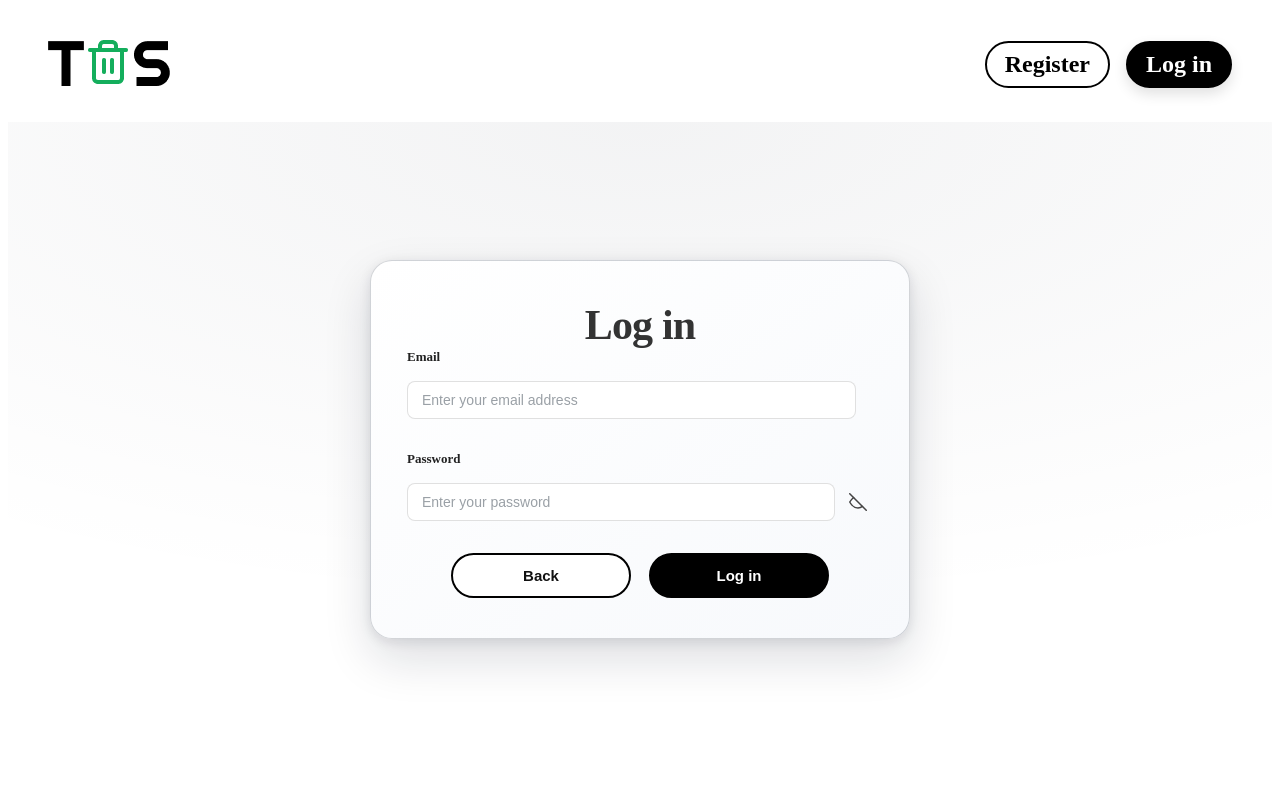
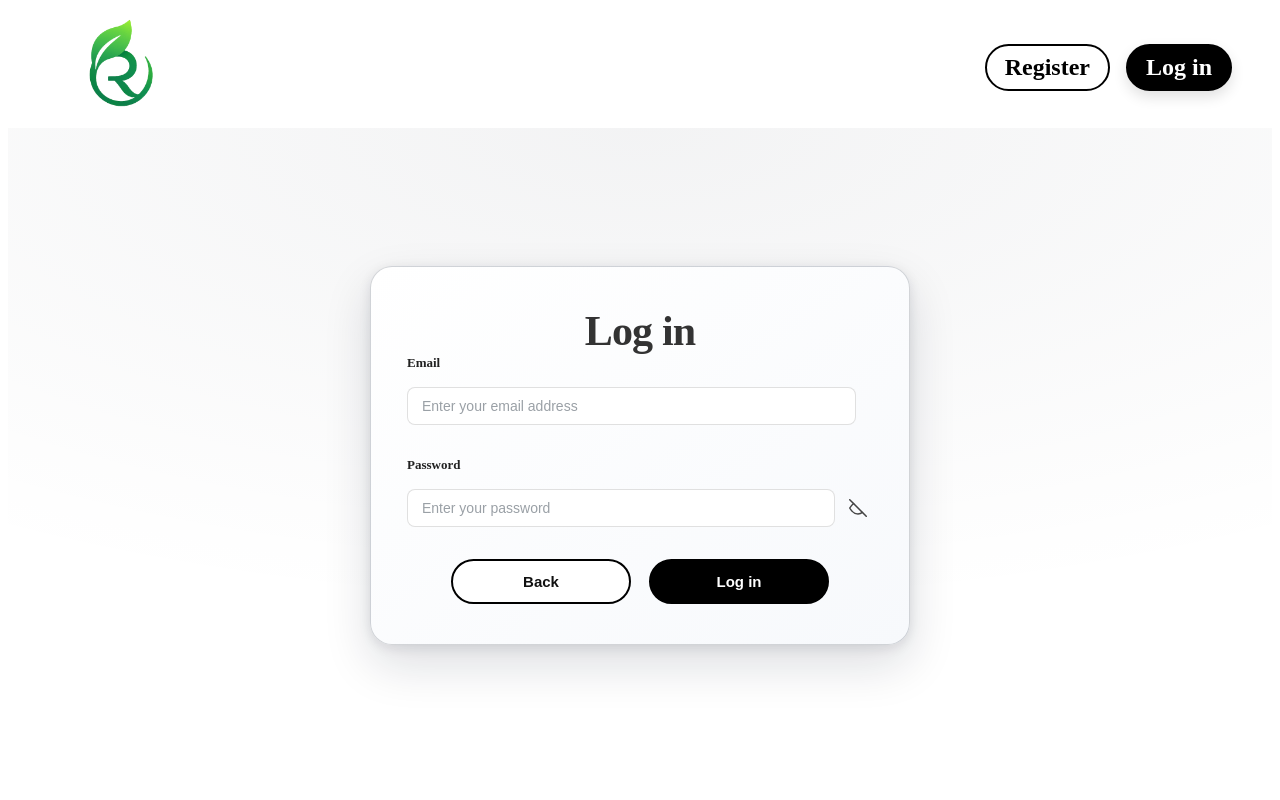
Before and after one commit to realmariusconstantin/TUSBinRIght-, a Vue app: page /login in a window 1280 px wide. Shown: the top 800 px of the page. Built offline with nearby package versions, Linux system fonts and the light colour scheme.

Commit message:
Logo change

```diff
--- a/src/components/navbar/nav.css
+++ b/src/components/navbar/nav.css
@@ -8,6 +8,20 @@ nav {
 
 .logo {
     margin-left: 30px;
+    height: 60px;
+    display: flex;
+    align-items: center;
+}
+
+.logo img {
+    margin-top: -15px;
+    height: 250%;
+}
+
+.logo a {
+    display: flex;
+    align-items: center;
+    height: 100%;
 }
 
 
--- a/src/components/navbar/nav.vue
+++ b/src/components/navbar/nav.vue
@@ -64,7 +64,7 @@
 import { ref, onMounted, onUnmounted, computed } from 'vue';
 import { useRouter } from 'vue-router';
 import { useAuth } from '@/composables/useAuth';
-import logo from '@/images/Logo.png';
+import logo from '@/images/RenovaLogo.png';
 
 const router = useRouter();
 const { user, logout, fetchUser, initUser } = useAuth();
--- a/src/view/ProfilePage.vue
+++ b/src/view/ProfilePage.vue
@@ -101,7 +101,7 @@ onMounted(loadMe)
     <div class="profile-wrapper">
       <!-- Email Section -->
       <div class="section">
-        <h3>📧 Change Email</h3>
+        <h3>Change Email</h3>
         <div class="field-group">
           <label>Current Email</label>
           <div class="current-value">{{ me.email }}</div>
@@ -125,7 +125,7 @@ onMounted(loadMe)
 
       <!-- Password Section -->
       <div class="section">
-        <h3>🔐 Change Password</h3>
+        <h3>Change Password</h3>
         <div class="field-group">
           <label for="current-pwd">Current Password</label>
           <input
```
Also changed, not shown: src/images/Logo.png (deleted), src/images/RenovaLogo.png (added).
